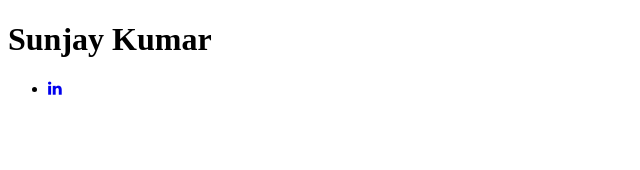
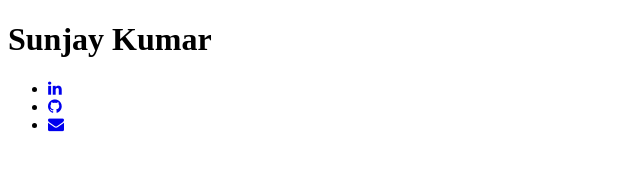
Before and after one commit to SunjayDK/sunjaydk.github.io, a plain HTML site: page index.html in a window 1280 px wide. Shown: the full height of the page, 0-640 px from the left. Drawn offline with Linux system fonts and the light colour scheme.

Commit message:
All three social media icons

```diff
--- a/index.html
+++ b/index.html
@@ -11,6 +11,8 @@
 	<h1>Sunjay Kumar</h1>
 	<footer><ul id="contact-methods">
 		<li><a href="http://www.linkedin.com/in/sunjaydk"><i class="fa fa-linkedin"></i></a></li>
+		<li><a href="http://www.github.com/sunjaydk"><i class="fa fa-github"></i></a></li>
+		<li><a href="mailto:sunjaydk@gmail.com"><i class="fa fa-envelope"></i></a></li>
 	</ul></footer>
 </body>
 </html>
```
